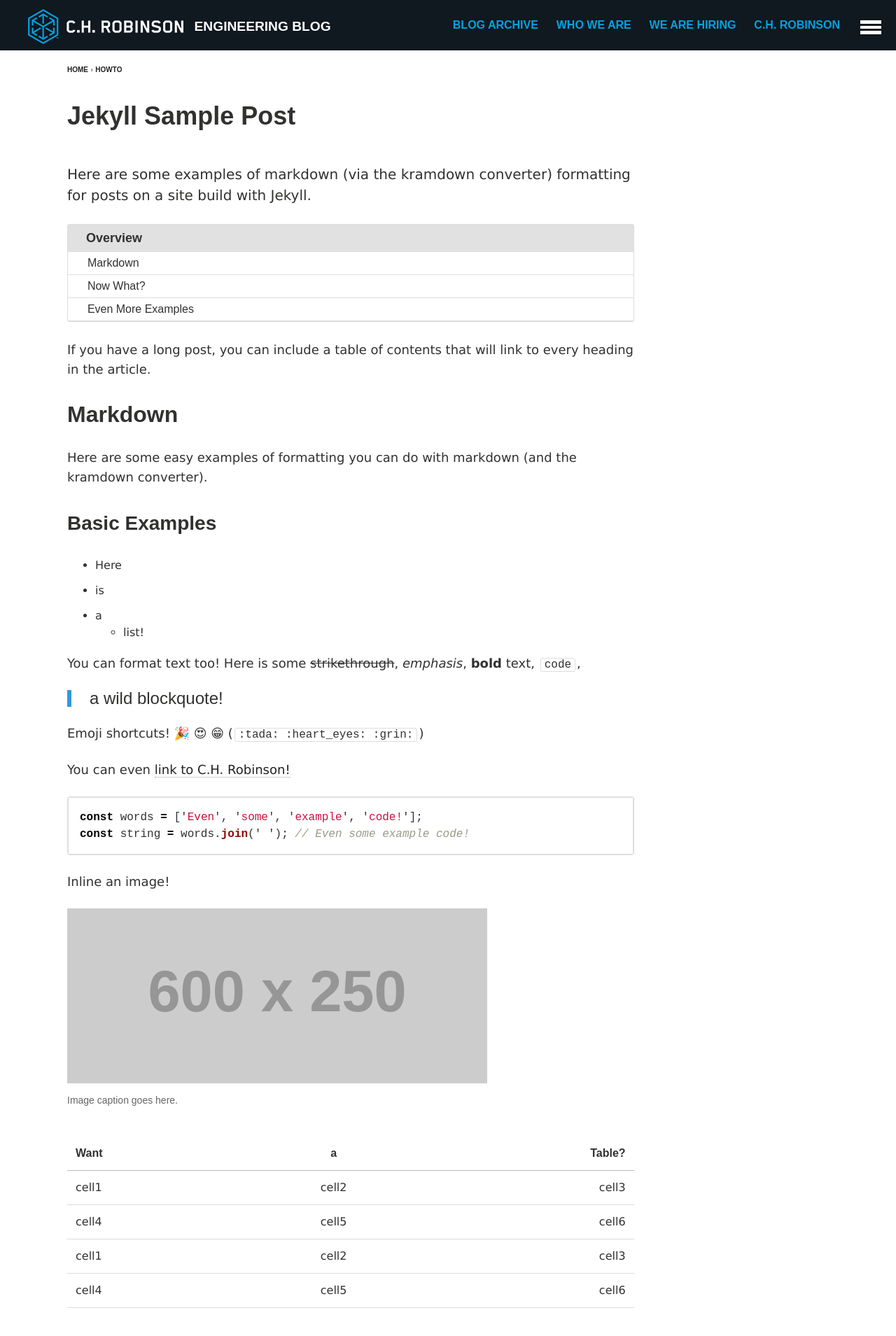
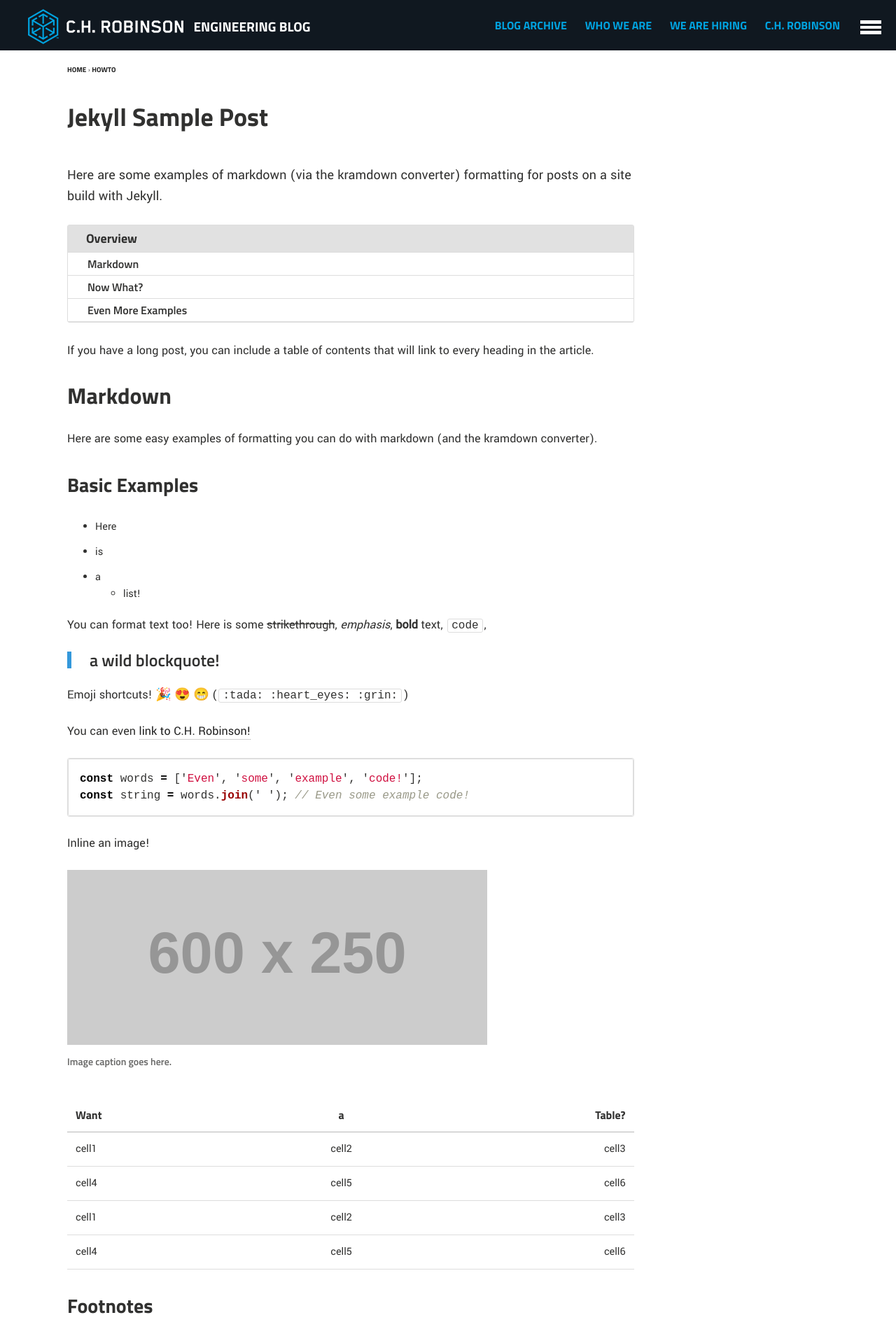
Before and after one commit to ch-robinson/ch-robinson.github.com, a Jekyll site: the page built from _posts/2018-04-02-jekyll-sample-post.md, in a window 1280 px wide. Shown: the top 1909 px of the page at 70% size. Built offline with Jekyll 4.4.1, drawn with Linux system fonts in a browser that asks for light colours; emoji names are drawn with the system emoji font.

Commit message:
Pull <head> into a partial and normalize fonts site-wide

```diff
--- /dev/null
+++ b/_includes/head.html
@@ -0,0 +1,17 @@
+<link rel="canonical" href="{{ page.url | replace:'index.html','' | prepend: site.url }}">
+
+<link href="{{ site.url }}/atom.xml" type="application/atom+xml" rel="alternate" title="{{ site.title }} Atom Feed">
+<link href="{{ site.url }}/sitemap.xml" type="application/xml" rel="sitemap" title="Sitemap">
+
+<meta name="HandheldFriendly" content="True">
+<meta name="MobileOptimized" content="320">
+<meta name="viewport" content="width=device-width, initial-scale=1.0">
+<meta http-equiv="cleartype" content="on">
+
+<link href="https://fonts.googleapis.com/css?family=Titillium+Web:600,700|Yantramanav" rel="stylesheet">
+<link rel="stylesheet" href="{{ site.url }}/css/main.css">
+<!-- HTML5 Shiv and Media Query Support for IE -->
+<!--[if lt IE 9]>
+<script src="{{ site.url }}/js/vendor/html5shiv.min.js"></script>
+<script src="{{ site.url }}/js/vendor/respond.min.js"></script>
+<![endif]-->
--- a/_layouts/default.html
+++ b/_layouts/default.html
@@ -10,23 +10,7 @@
     {% endif %}
     {% include open-graph.html %}
 
-    <link rel="canonical" href="{{ page.url | replace:'index.html','' | prepend: site.url }}">
-
-    <link href="{{ site.url }}/atom.xml" type="application/atom+xml" rel="alternate" title="{{ site.title }} Atom Feed">
-    <link href="{{ site.url }}/sitemap.xml" type="application/xml" rel="sitemap" title="Sitemap">
-
-    <meta name="HandheldFriendly" content="True">
-    <meta name="MobileOptimized" content="320">
-    <meta name="viewport" content="width=device-width, initial-scale=1.0">
-    <meta http-equiv="cleartype" content="on">
-
-    <link rel="stylesheet" href="{{ site.url }}/css/main.css">
-    <!-- HTML5 Shiv and Media Query Support for IE -->
-    <!--[if lt IE 9]>
-      <script src="{{ site.url }}/js/vendor/html5shiv.min.js"></script>
-      <script src="{{ site.url }}/js/vendor/respond.min.js"></script>
-    <![endif]-->
-
+    {% include head.html %}
   </head>
 
   <body id="js-body">
--- a/_sass/_variables.scss
+++ b/_sass/_variables.scss
@@ -6,17 +6,12 @@
    Typography variables
    ========================================================================== */
 
-$font-chr-base: Yantramanav, Verdana, sans-serif;
-$font-chr-alt: Titillium Web, Arial, sans-serif;
-
 $system-font: system-ui, -apple-system, BlinkMacSystemFont, "Segoe UI",
 "Roboto", "Oxygen", "Ubuntu", "Cantarell", "Fira Sans",
 "Droid Sans", "Helvetica Neue", sans-serif;
 
-/* Original theme fonts
-$base-font                   	: Georgia,Times,"Times New Roman",serif;
-$heading-font                	: "Helvetica Neue","Segoe UI",Arial,sans-serif;
-*/
+$font-chr-base: Yantramanav, $system-font;
+$font-chr-alt: Titillium Web, $system-font;
 
 $base-font                   	: $font-chr-base;
 $heading-font                	: $font-chr-alt;
```
Also changed, not shown: _layouts/home.html (+1 -17 lines).
